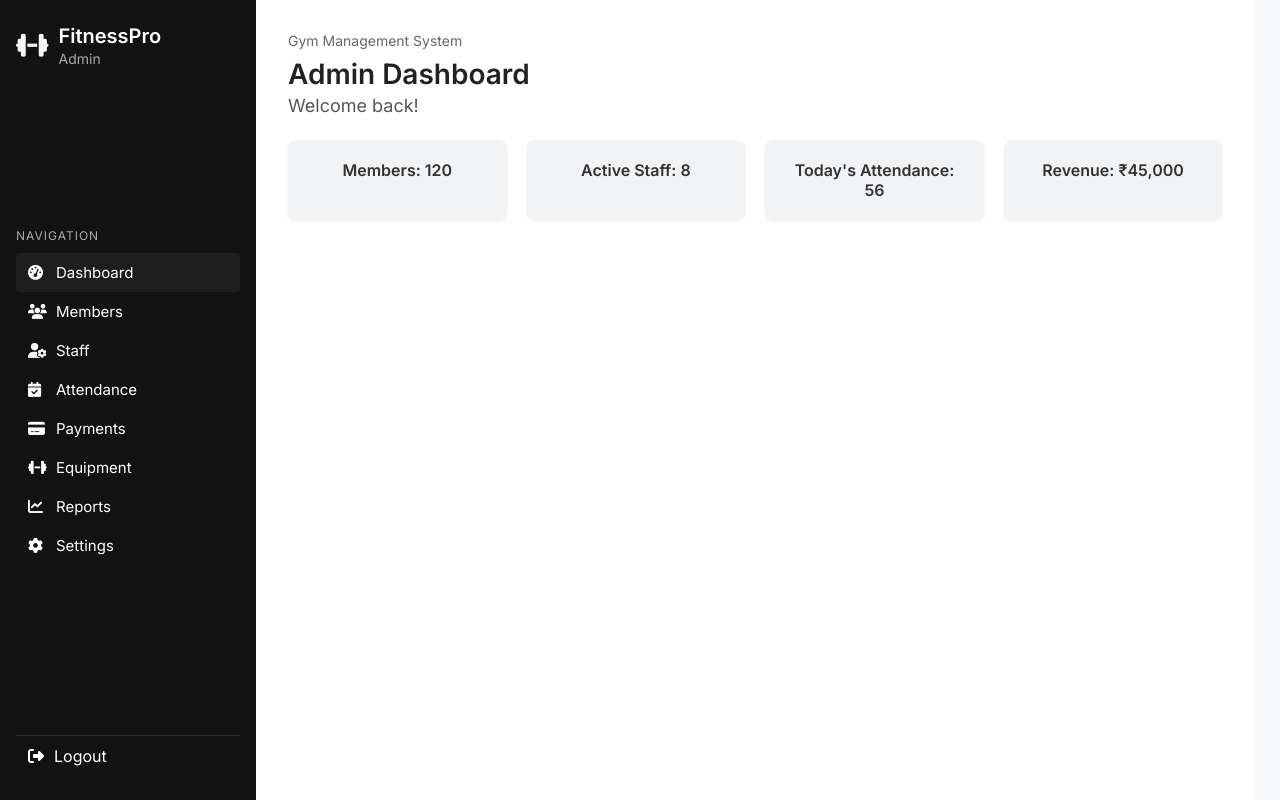
After one commit to Amatullah10/gym-management-system, a PHP site: page /dashboard.php in a window 1280 px wide. The commit adds this page. Run offline with PHP 8.4, Linux system fonts and the light colour scheme.

Commit message:
Admin dashbaord first setup

```diff
--- a/admin/dashboard.css
+++ b/admin/dashboard.css
@@ -1,25 +1,152 @@
-.side-bar{
-    background-color: black;
-    color:azure;
-    height: 685px;
-    width: 200px;
+/* GLOBAL STYLES */
+* {
+  margin: 0;
+  padding: 0;
+  box-sizing: border-box;
+  font-family: 'Inter', sans-serif;
 }
-.name{
-    color: white;
-    text-align: center;
-    padding-top: 20px;
+
+body {
+  display: flex;
+  height: 100vh;
+  background: #f8f9fb;
 }
-.bottom{
-    color: white;
-    text-align: center;
+
+/* CONTAINER LAYOUT */
+.container {
+  display: flex;
+  width: 100%;
+  height: 100%;
 }
-.headertop{
-    color: black;
-    text-align: center;
-    padding-top: 20px;
+
+/* SIDEBAR */
+.sidebar {
+  width: 20%;
+  background-color: #121212;
+  color: #fff;
+  display: flex;
+  flex-direction: column;
+  justify-content: space-between;
+  padding: 24px 16px;
 }
-.headerright{
-    color: black;
-    text-align: right;
-    padding-top: 20px;
+
+/* BRAND AREA */
+.brand {
+  display: flex;
+  align-items: center;
+  gap: 10px;
 }
+
+.brand .logo {
+  font-size: 26px;
+  color: #f5f5f5;
+}
+
+.brand-text h2 {
+  font-size: 20px;
+  font-weight: 600;
+  color: #fff;
+}
+
+.brand-text p {
+  font-size: 14px;
+  color: #aaa;
+  margin-top: 2px;
+}
+
+/* NAVIGATION */
+.nav-section {
+  margin-top: 10px;
+}
+
+.nav-title {
+  font-size: 12px;
+  color: #aaa;
+  letter-spacing: 1px;
+  text-transform: uppercase;
+  margin-bottom: 10px;
+}
+
+.nav-list {
+  list-style: none;
+}
+
+.nav-list li {
+  display: flex;
+  align-items: center;
+  padding: 10px 12px;
+  color: #fff;
+  font-size: 15px;
+  cursor: pointer;
+  border-radius: 4px;
+  transition: background 0.3s;
+}
+
+.nav-list li i {
+  margin-right: 10px;
+  width: 18px;
+}
+
+.nav-list li:hover,
+.nav-list li.active {
+  background-color: #1e1e1e;
+}
+
+/* LOGOUT BUTTON */
+.logout {
+  display: flex;
+  align-items: center;
+  gap: 10px;
+  color: #fff;
+  padding: 10px 12px;
+  cursor: pointer;
+  border-top: 1px solid #2a2a2a;
+  margin-top: 20px;
+}
+
+.logout:hover {
+  background-color: #1e1e1e;
+}
+
+/* MAIN CONTENT */
+.main-content {
+  width: 78%;
+  padding: 32px;
+  background-color: #ffffff;
+  overflow-y: auto;
+}
+
+.breadcrumb {
+  color: #666;
+  font-size: 14px;
+  margin-bottom: 8px;
+}
+
+.main-content h1 {
+  font-size: 28px;
+  color: #222;
+}
+
+.subheading {
+  color: #555;
+  margin-top: 4px;
+  margin-bottom: 24px;
+  font-size: 18px;
+}
+
+/* DASHBOARD CARDS */
+.dashboard-content {
+  display: grid;
+  grid-template-columns: repeat(auto-fit, minmax(200px, 1fr));
+  gap: 20px;
+}
+
+.card {
+  background: #f2f3f5;
+  border-radius: 8px;
+  padding: 20px;
+  font-weight: 600;
+  color: #333;
+  text-align: center;
+  box-shadow: 0 2px 4px rgba(0,0,0,0.05);
+}
--- /dev/null
+++ b/admin/dashboard.php
@@ -0,0 +1,63 @@
+<!DOCTYPE html>
+<html lang="en">
+<head>
+  <meta charset="UTF-8">
+  <meta name="viewport" content="width=device-width, initial-scale=1.0">
+  <title>FitnessPro - Admin Dashboard</title>
+  <link href="https://fonts.googleapis.com/css2?family=Inter:wght@400;600&display=swap" rel="stylesheet">
+  <link rel="stylesheet" href="dashboard.css">
+  <link rel="stylesheet" href="https://cdnjs.cloudflare.com/ajax/libs/font-awesome/6.5.1/css/all.min.css">
+
+</head>
+<body>
+
+  <div class="container">
+
+    <!-- LEFT SIDEBAR -->
+    <aside class="sidebar">
+      <div class="brand">
+        <i class="fas fa-dumbbell logo"></i>
+        <div class="brand-text">
+          <h2>FitnessPro</h2>
+          <p>Admin</p>
+        </div>
+      </div>
+
+      <div class="nav-section">
+        <p class="nav-title">Navigation</p>
+        <ul class="nav-list">
+          <li class="active"><i class="fas fa-tachometer-alt"></i><span>Dashboard</span></li>
+          <li><i class="fas fa-users"></i><span>Members</span></li>
+          <li><i class="fas fa-user-cog"></i><span>Staff</span></li>
+          <li><i class="fas fa-calendar-check"></i><span>Attendance</span></li>
+          <li><i class="fas fa-credit-card"></i><span>Payments</span></li>
+          <li><i class="fas fa-dumbbell"></i><span>Equipment</span></li>
+          <li><i class="fas fa-chart-line"></i><span>Reports</span></li>
+          <li><i class="fas fa-cog"></i><span>Settings</span></li>
+        </ul>
+      </div>
+
+      <div class="logout">
+        <i class="fas fa-sign-out-alt"></i><span>Logout</span>
+      </div>
+    </aside>
+
+    <!-- RIGHT MAIN CONTENT -->
+    <main class="main-content">
+      <div class="breadcrumb">Gym Management System</div>
+      <h1>Admin Dashboard</h1>
+      <p class="subheading">Welcome back!</p>
+
+      <!-- Placeholder content -->
+      <div class="dashboard-content">
+        <div class="card">Members: 120</div>
+        <div class="card">Active Staff: 8</div>
+        <div class="card">Today's Attendance: 56</div>
+        <div class="card">Revenue: ₹45,000</div>
+      </div>
+    </main>
+
+  </div>
+
+</body>
+</html>
```
Also changed, not shown: admin/dashboard.html (deleted, +0 -30 lines).
